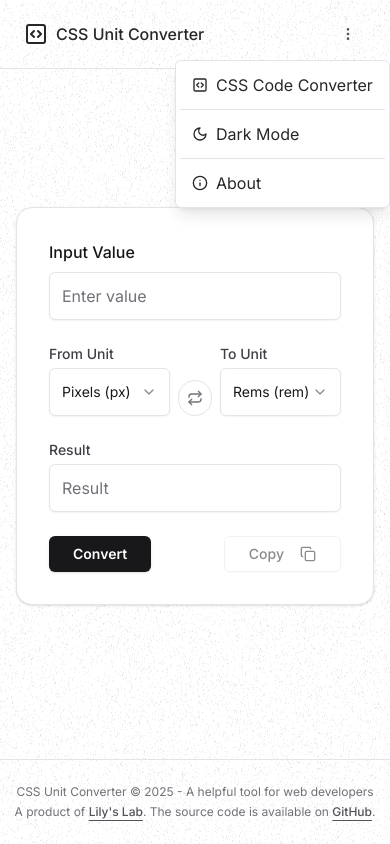
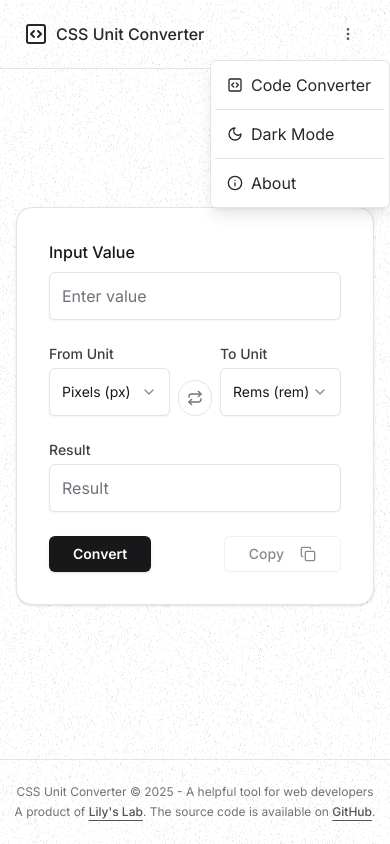
Before and after one commit to Lilianada/CSS-Unit-Converter, a Next.js app: page / in a window 390 px wide. Both pictures are taken after a click on the button 348 px from the left and 34 px from the top of the page. Built offline with nearby package versions, Linux system fonts and the light colour scheme.

Commit message:
fixed About Dialog text align

```diff
--- a/components/about-dialog.tsx
+++ b/components/about-dialog.tsx
@@ -22,7 +22,7 @@ export default function AboutDialog({ open, onOpenChange, trigger }: AboutDialog
       <DialogContent className="bg-white dark:bg-zinc-900 border-zinc-200 dark:border-zinc-800">
         <DialogHeader>
           <DialogTitle className="text-zinc-800 dark:text-zinc-200">About CSS Unit Converter</DialogTitle>
-          <DialogDescription className="text-zinc-600 dark:text-zinc-400 pt-4 space-y-3">
+          <DialogDescription className="text-zinc-600 dark:text-zinc-400 pt-4 space-y-3 text-left">
             <p>
               CSS Unit Converter is a tool designed to help web developers and designers easily convert between
               different CSS units.
--- a/components/header.tsx
+++ b/components/header.tsx
@@ -85,7 +85,7 @@ export default function Header() {
                   className="flex items-center gap-2 px-3 py-2 rounded hover:bg-zinc-100 dark:hover:bg-zinc-800 text-zinc-800 dark:text-zinc-200 cursor-pointer"
                 >
                   <SquareCode className="h-4 w-4" />
-                  {isCodeConverter ? "CSS Unit Converter" : "CSS Code Converter"}
+                  {isCodeConverter ? "Unit Converter" : "Code Converter"}
                 </Link>
               </DropdownMenu.Item>
               <DropdownMenu.Separator className="my-1 bg-zinc-200 dark:bg-zinc-800 h-px" />
```
